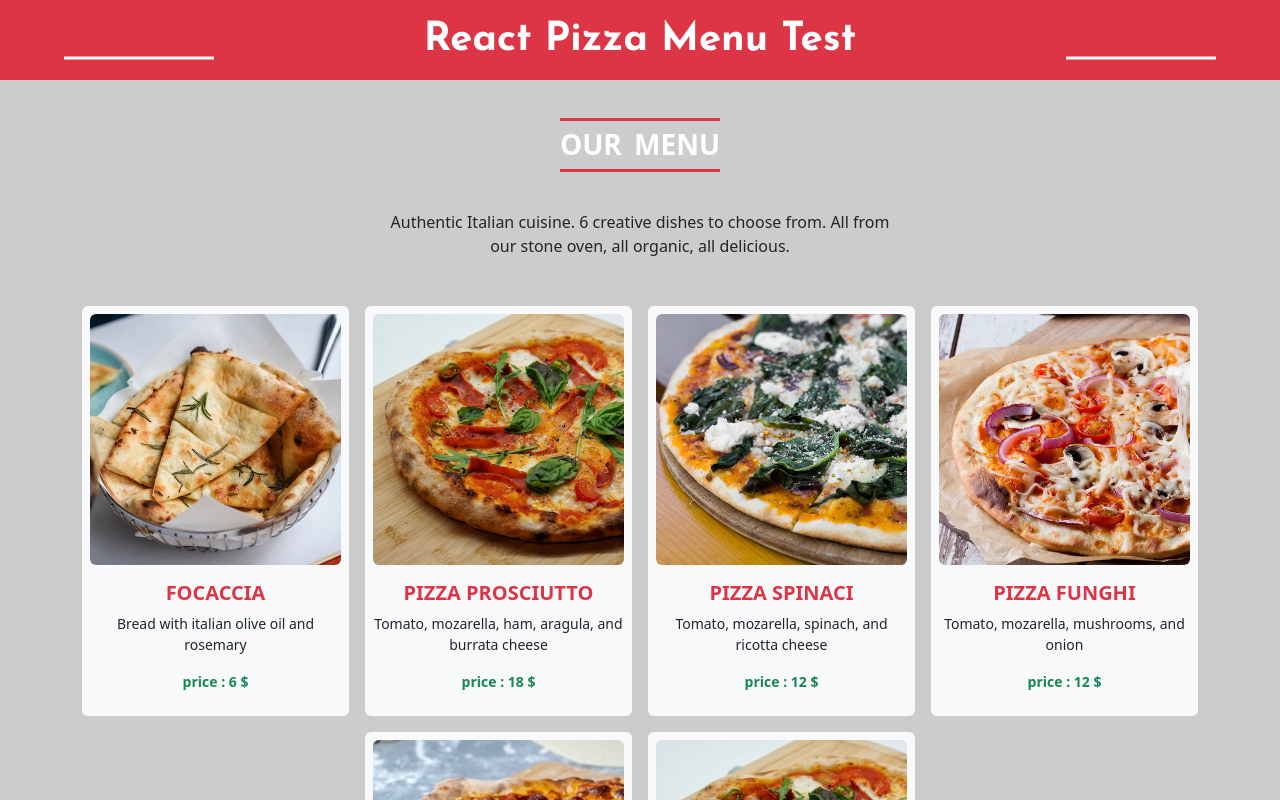
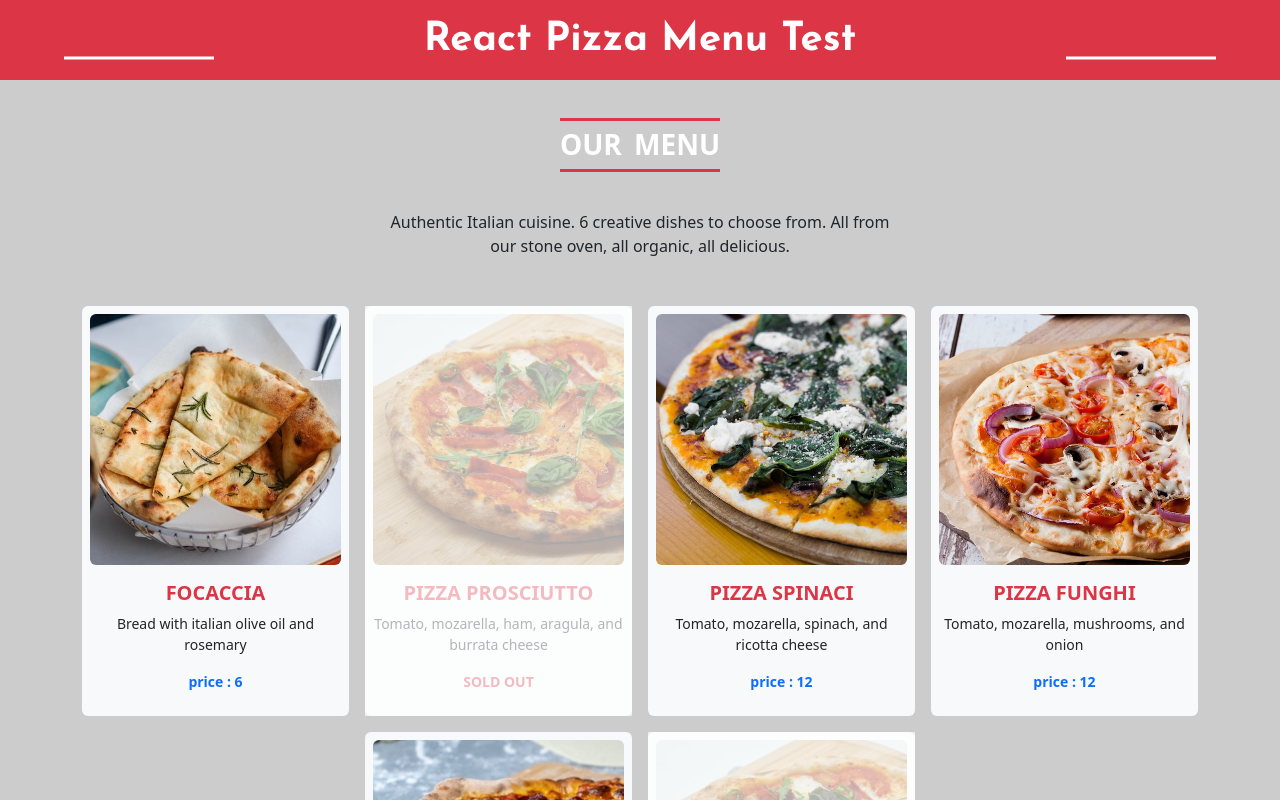
Before and after one commit to Mohamed-Gamal-22/pizza-menu-for-test, a React (Create React App) app: page / in a window 1280 px wide. Shown: the top 800 px of the page. Built offline with nearby package versions, Linux system fonts and the light colour scheme.

Commit message:
add soldout

```diff
--- a/src/Components/Pizza/Pizza.jsx
+++ b/src/Components/Pizza/Pizza.jsx
@@ -2,14 +2,22 @@ import React, { Component } from "react";
 
 export default class Pizza extends Component {
   render() {
-    let { ingredients, photoName, name, price } = this.props.pizza;
+    let { ingredients, photoName, name, price, soldOut } = this.props.pizza;
     return (
       <div className="col-lg-3 col-md-4 col-sm-6">
-        <div className="item bg-light p-2 rounded">
+        <div
+          className={
+            soldOut ? "item bg-light p-2 rounded" : "bg-light p-2 rounded pointer"
+          }
+        >
           <img className="w-100 mb-3 rounded" src={photoName} alt="pizza" />
           <h5 className="fw-bold text-uppercase text-danger">{name}</h5>
           <p className="small">{[ingredients]}</p>
-          <p className="small fw-bold text-success">price : {price} $</p>
+          {soldOut ? (
+            <p className="small fw-bold text-danger">SOLD OUT</p>
+          ) : (
+            <p className="small fw-bold text-primary"> price : {price}</p>
+          )}
         </div>
       </div>
     );
--- a/src/data.js
+++ b/src/data.js
@@ -11,7 +11,7 @@ export const pizzaData = [
     ingredients: "Tomato, mozarella, ham, aragula, and burrata cheese",
     price: 18,
     photoName: "pizzas/prosciutto.jpg",
-    soldOut: false,
+    soldOut: true,
   },
   {
     name: "Pizza Spinaci",
@@ -32,7 +32,7 @@ export const pizzaData = [
     ingredients: "Tomato, mozarella, and pepperoni",
     price: 15,
     photoName: "pizzas/salamino.jpg",
-    soldOut: true,
+    soldOut: false,
   },
 
   {
@@ -40,6 +40,6 @@ export const pizzaData = [
     ingredients: "Tomato and mozarella",
     price: 10,
     photoName: "pizzas/prosciutto.jpg",
-    soldOut: false,
+    soldOut: true,
   },
 ];
--- a/src/index.css
+++ b/src/index.css
@@ -1,4 +1,19 @@
-
 body {
   background-color: #ccc !important;
 }
+.item {
+  position: relative;
+}
+.item::after {
+  position: absolute;
+  content: "";
+  top: 0;
+  left: 0;
+  right: 0;
+  bottom: 0;
+  background-color: rgba(255, 255, 255, 0.661);
+}
+
+.pointer {
+  cursor: pointer;
+}
```
